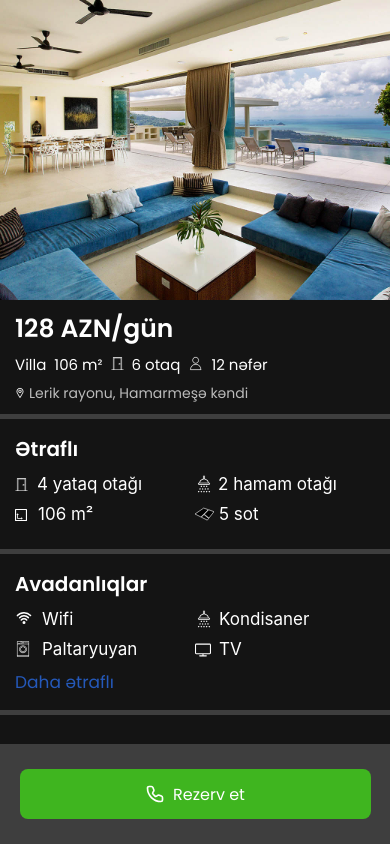
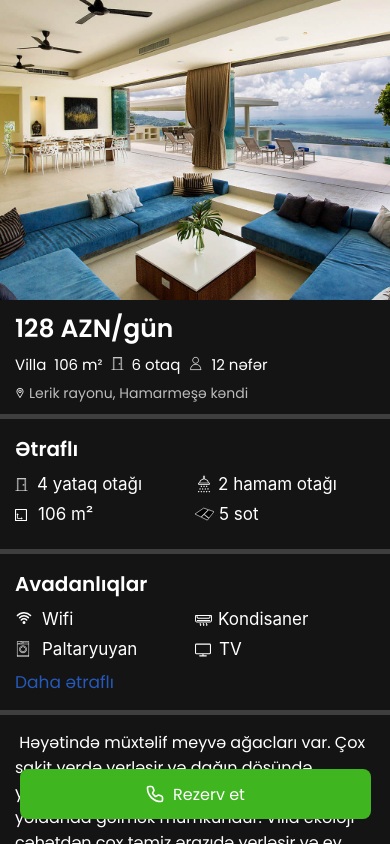
Before and after one commit to Bakhshali/AzKotej_RN, a React Native app in the folder Kotej/: screen /DetailScreen in a window 390 px wide. Built offline with nearby package versions, Linux system fonts and the light colour scheme.

Commit message:
updated detail

```diff
--- a/Kotej/src/icons/Conditioner.js
+++ b/Kotej/src/icons/Conditioner.js
@@ -3,9 +3,10 @@ import Svg, {Path} from 'react-native-svg';
 const SvgConditioner = props => (
   <Svg
     xmlns="http://www.w3.org/2000/svg"
-    width="24"
-    height="24"
+    width="17"
+    height="17"
     viewBox="0 0 254.408 254.408"
+    fill={"white"}
     {...props}>
     <Path d="M236.961 44.858H17.447C7.827 44.858 0 52.685 0 62.306v63.946c0 15.997 13.015 29.012 29.012 29.012h196.385c15.997 0 29.012-13.015 29.012-29.012V62.306c-.001-9.621-7.827-17.448-17.448-17.448zm-199.137 14h178.76V75.34c0 6.48-5.272 11.753-11.752 11.753H49.577c-6.48 0-11.752-5.272-11.752-11.753V58.858zm202.583 67.394c0 8.277-6.734 15.012-15.012 15.012H29.011c-8.277 0-15.012-6.734-15.012-15.012V62.306a3.451 3.451 0 0 1 3.447-3.448h6.377V75.34c0 14.2 11.553 25.753 25.752 25.753H204.83c14.2 0 25.752-11.553 25.752-25.753V58.858h6.377a3.451 3.451 0 0 1 3.447 3.448v63.946z" />
     <Path d="M223.584 119.248H30.824a7 7 0 1 0 0 14h192.76a7 7 0 1 0 0-14zM84.187 177.358a24.573 24.573 0 0 1-.655-.38 7 7 0 0 0-4.959-13.077c-1.739.572-10.453 3.821-11.208 11.591-.518 5.334 2.836 10.069 9.969 14.074 2.307 1.295 2.858 2.267 2.871 2.438.072.973-1.828 3.536-3.662 4.959a7 7 0 0 0 8.435 11.173c1.008-.761 9.828-7.705 9.194-17.076-.26-3.84-2.204-9.334-9.985-13.702zM130.631 177.358a24.573 24.573 0 0 1-.655-.38 7 7 0 0 0-4.959-13.077c-1.739.572-10.453 3.821-11.208 11.591-.518 5.334 2.836 10.069 9.969 14.074 2.307 1.295 2.858 2.267 2.871 2.438.072.973-1.828 3.536-3.662 4.959a7 7 0 0 0 8.435 11.173c1.008-.761 9.828-7.705 9.194-17.076-.26-3.84-2.203-9.334-9.985-13.702zM177.075 177.358a24.573 24.573 0 0 1-.655-.38 7 7 0 0 0-4.959-13.077c-1.739.572-10.453 3.821-11.208 11.591-.518 5.334 2.836 10.069 9.969 14.074 2.307 1.295 2.858 2.267 2.871 2.438.072.973-1.828 3.536-3.662 4.959a7 7 0 0 0 8.435 11.173c1.008-.761 9.828-7.705 9.194-17.076-.26-3.84-2.203-9.334-9.985-13.702z" />
--- a/Kotej/src/screens/DetailPage.tsx
+++ b/Kotej/src/screens/DetailPage.tsx
@@ -1,4 +1,4 @@
-import { StyleSheet, Text, View, SafeAreaView, Image, TouchableOpacity, Modal, FlatList } from 'react-native'
+import { StyleSheet, Text, View, SafeAreaView, Image, TouchableOpacity, Modal, FlatList, ScrollView } from 'react-native'
 import React, { useState } from 'react'
 import * as Font from 'expo-font';
 import { amenity } from '../data/amenities';
@@ -15,7 +15,7 @@ import SvgWashing from '../icons/Washing';
 import SvgTv from '../icons/Tv';
 import SvgPhone from '../icons/Phone';
 import SvgCloseMd from '../icons/CloseMd';
-import useFetch from '../api/useData';
+import SvgConditioner from '../icons/Conditioner';
 
 
 Font.loadAsync({
@@ -46,7 +46,7 @@ const HomeDetail = () => {
   //   }
   // };
 
-  const amenityItems = ({item}: any) => {
+  const amenityItems = ({ item }: any) => {
     return (
       <View>
         <View style={{ flexDirection: "row", gap: 8, alignItems: "center", marginTop: 12, marginBottom: 12 }}>
@@ -60,7 +60,7 @@ const HomeDetail = () => {
 
   return (
     <View style={{ backgroundColor: "#141414", flex: 1 }}>
-      <View>
+      <ScrollView>
         <View>
           <Image style={{ width: "100%", height: 300, resizeMode: "cover" }} source={require("../assets/image/homes/1.jpg")} />
         </View>
@@ -120,7 +120,7 @@ const HomeDetail = () => {
               <Text style={{ color: "white", fontSize: 17 }}>Wifi</Text>
             </View>
             <View style={{ width: "50%", flexDirection: "row", gap: 6, marginTop: 5 }}>
-              <SvgBathroom style={styles.bathSvg} />
+              <SvgConditioner style={styles.airSvg} />
               <Text style={{ color: "white", fontSize: 17 }}>Kondisaner</Text>
             </View>
           </View>
@@ -141,7 +141,10 @@ const HomeDetail = () => {
           </View>
         </View>
         <View style={styles.line}></View>
-      </View>
+        <View style={{marginHorizontal:15,marginTop:15}}>
+          <Text style={{color:"white",fontSize:16,fontFamily:"Poppins-Regular"}}> Həyətində müxtəlif meyvə ağacları var. Çox sakit yerdə yerləşir və dağın döşündə yeganə yol bu evə gəlir. Villaya əsas yoldanda gəlmək mümkündür. Villa ekoloji cəhətdən çox təmiz ərazıdə yerləşir və ev 360 dərəcə perimetri boyunca müşahidə-nəzarət kamerası ilə təchis olunub.</Text>
+        </View>
+      </ScrollView>
       <View style={styles.stickyContainer}>
         <View style={{ flexDirection: "row", alignItems: "center", backgroundColor: "#3FB51F", gap: 8, borderRadius: 8, width: "90%", justifyContent: "center", height: 50 }}>
           <SvgPhone />
@@ -192,7 +195,7 @@ const styles = StyleSheet.create({
     bottom: 0,
     width: '100%',
     height: 100,
-    backgroundColor: '#3E3E3E',
+    // backgroundColor: '#3E3E3E',
     justifyContent: 'center',
     alignItems: 'center',
   },
@@ -201,6 +204,9 @@ const styles = StyleSheet.create({
   },
   bathSvg: {
     marginTop: 1
+  },
+  airSvg: {
+    marginTop: 3
   },
   squareSvg: {
     marginTop: 5
```
